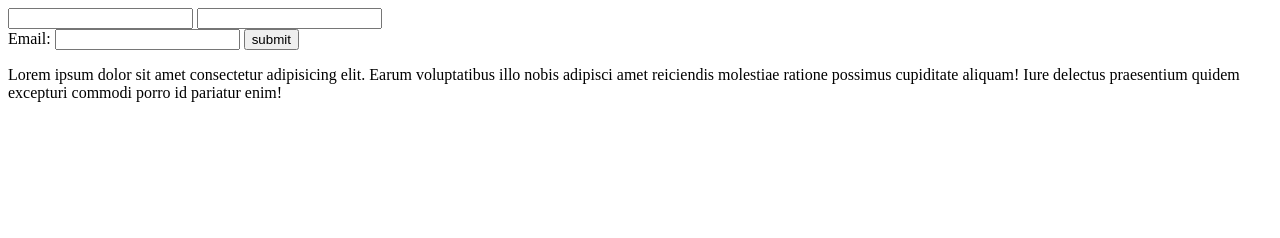
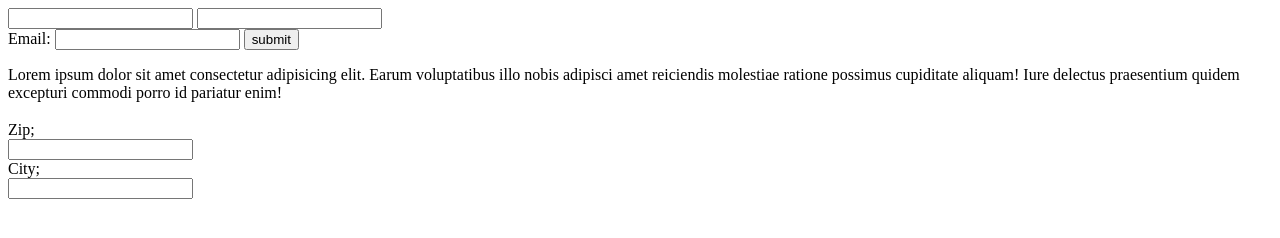
Before and after one commit to majidiqbal310/Digitalclock, a plain HTML site: page index.html in a window 1280 px wide. Drawn offline with Linux system fonts and the light colour scheme.

Commit message:
sssdfsqe

```diff
--- a/index.html
+++ b/index.html
@@ -20,6 +20,13 @@
         <p id="pra">Lorem ipsum dolor sit amet consectetur adipisicing elit. Earum voluptatibus illo nobis adipisci amet reiciendis molestiae ratione possimus cupiditate aliquam! Iure delectus praesentium quidem excepturi commodi porro id pariatur enim!</p>
         <h3 id="h3"></h3>
 
+        <form>
+            Zip;<br>
+            <input type="text" id="Zip" onblur="fillcity()"><br>
+        City;<br>
+        <input type="text" id="city">
+        </form>
+
 </body>
 <Script>
 //  let theImg = document.querySelector(".img")
@@ -39,5 +46,22 @@ let pra= document.getElementById("pra").textContent
 console.log(pra)
 let h3 = document.getElementById("h3").innerHTML
 
+function fillcity(){
+    var cityName;
+    var zipEntered = document.getElementById("Zip").value;
+    switch(zipEntered){
+        case "1":
+            cityName = "Peshawar";
+            break;
+            case "2":
+                cityName = "Islamabad";
+                break;
+    }
+    document.getElementById("city").value = cityName;
+}
+
+
+
+
 </Script>
 </html>
```
